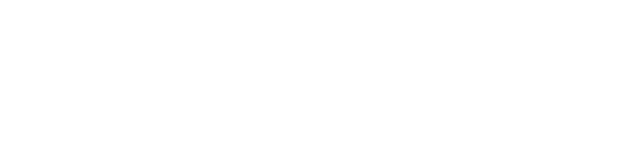
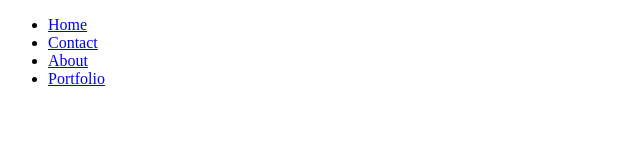
Before and after one commit to Raghad-R/bootcamp-day-6-exercise-1, a plain HTML site: page about.html in a window 1280 px wide. Shown: the whole page, without its empty margins (0-640 px from the left). Drawn offline with Linux system fonts and the light colour scheme.

Commit message:
Linking each page with the other.

```diff
--- a/about.html
+++ b/about.html
@@ -0,0 +1,19 @@
+<!DOCTYPE html>
+<html>
+
+<head>
+
+</head>
+
+<body>
+
+<nav>
+    <ul>
+        <li><a href="index.html">Home</a></li>
+        <li><a href="contact.html">Contact</a></li>
+        <li><a href="about.html">About</a></li>
+        <li><a href="portfolio.html">Portfolio</a></li>
+    </ul>
+</nav>
+</body>
+</html>
```
Also changed, not shown: contact.html (+19 -0 lines), index.html (+8 -1 lines), portfolio.html (+19 -0 lines).
